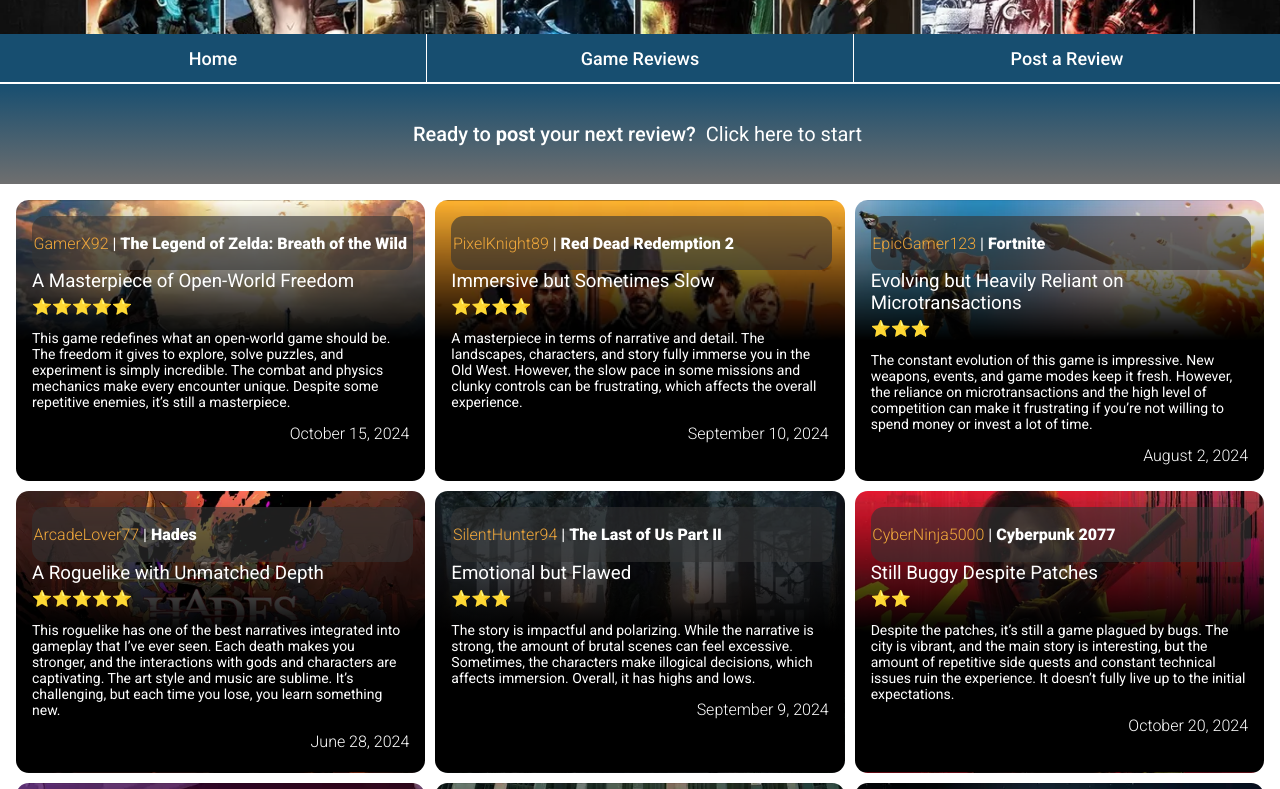
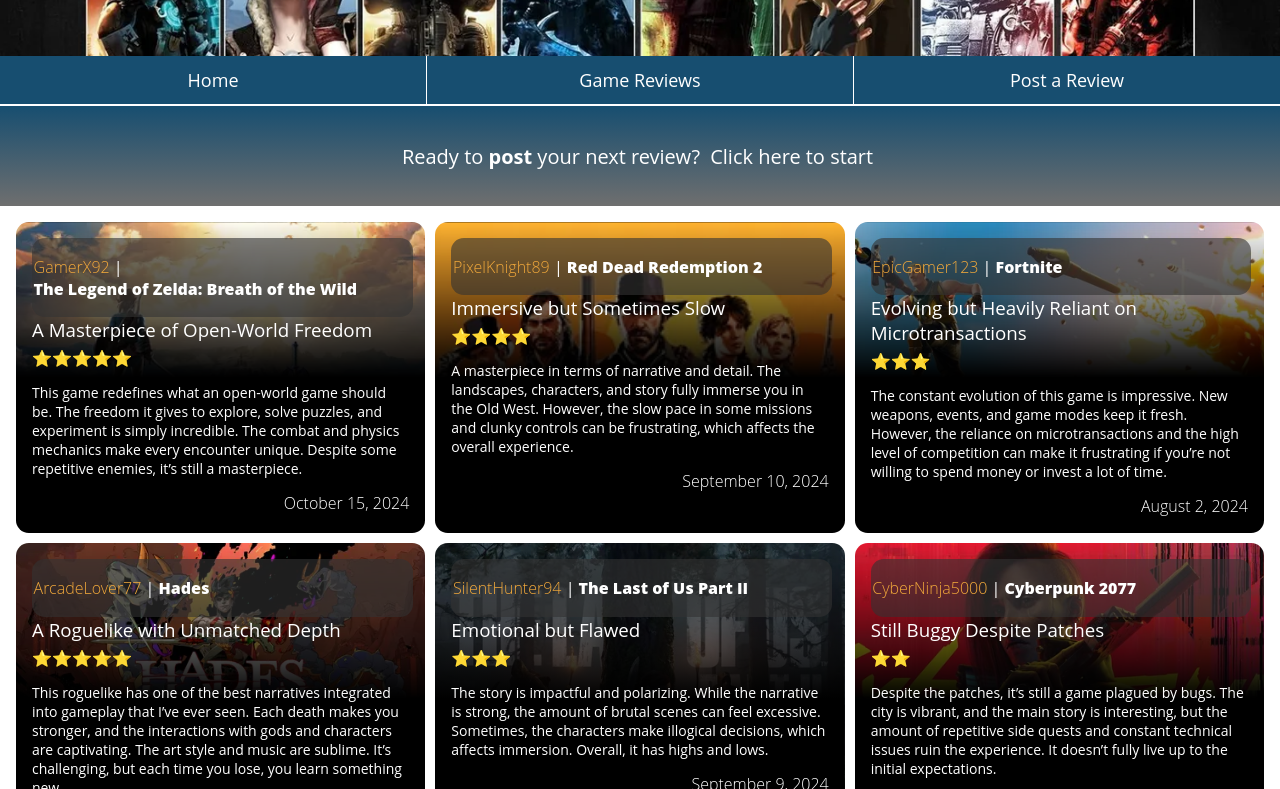
Before and after one commit to AleEGs54/wdd131, a plain HTML site: page project/index.html in a window 1280 px wide. Shown: the part 307-1096 px from the top of the page. Drawn offline with Linux system fonts and the light colour scheme.

Commit message:
NO FONTS

```diff
--- a/project/index.html
+++ b/project/index.html
@@ -8,11 +8,11 @@
     <meta name="description"
         content="Welcome to the page where gamers have a voice about the games the like, play and enjoy.">
     <meta name="author" content="Alejandro Esteves">
-    <link rel="preconnect" href="https://fonts.googleapis.com">
+    <!-- <link rel="preconnect" href="https://fonts.googleapis.com">
     <link rel="preconnect" href="https://fonts.gstatic.com" crossorigin>
-    <link href="https://fonts.googleapis.com/css2?family=Roboto:ital,wght@0,100;0,300;0,400;0,500;0,700;0,900;1,100;1,300;1,400;1,500;1,700;1,900&display=swap" rel="stylesheet">
-        <link rel="stylesheet" href="styles/homepage.css">
-        <link rel="stylesheet" href="styles/homepage-small.css">
+    <link href="https://fonts.googleapis.com/css2?family=Roboto:ital,wght@0,100;0,300;0,400;0,500;0,700;0,900;1,100;1,300;1,400;1,500;1,700;1,900&display=swap" rel="stylesheet"> -->
+    <link rel="stylesheet" href="styles/homepage.css">
+    <link rel="stylesheet" href="styles/homepage-small.css">
     <script src="scripts/homepage.js" defer></script>
 </head>
 
--- a/project/styles/homepage.css
+++ b/project/styles/homepage.css
@@ -1,6 +1,6 @@
 * {
-    --normal-font: "Roboto";
-    --review-font: "Roboto";
+    --normal-font: 'Open Sans', sans-serif;
+    --review-font: 'Open Sans', sans-serif;
     --secondary-color: #174e70;
     --grey-color: rgb(111, 111, 111);
 }
```
